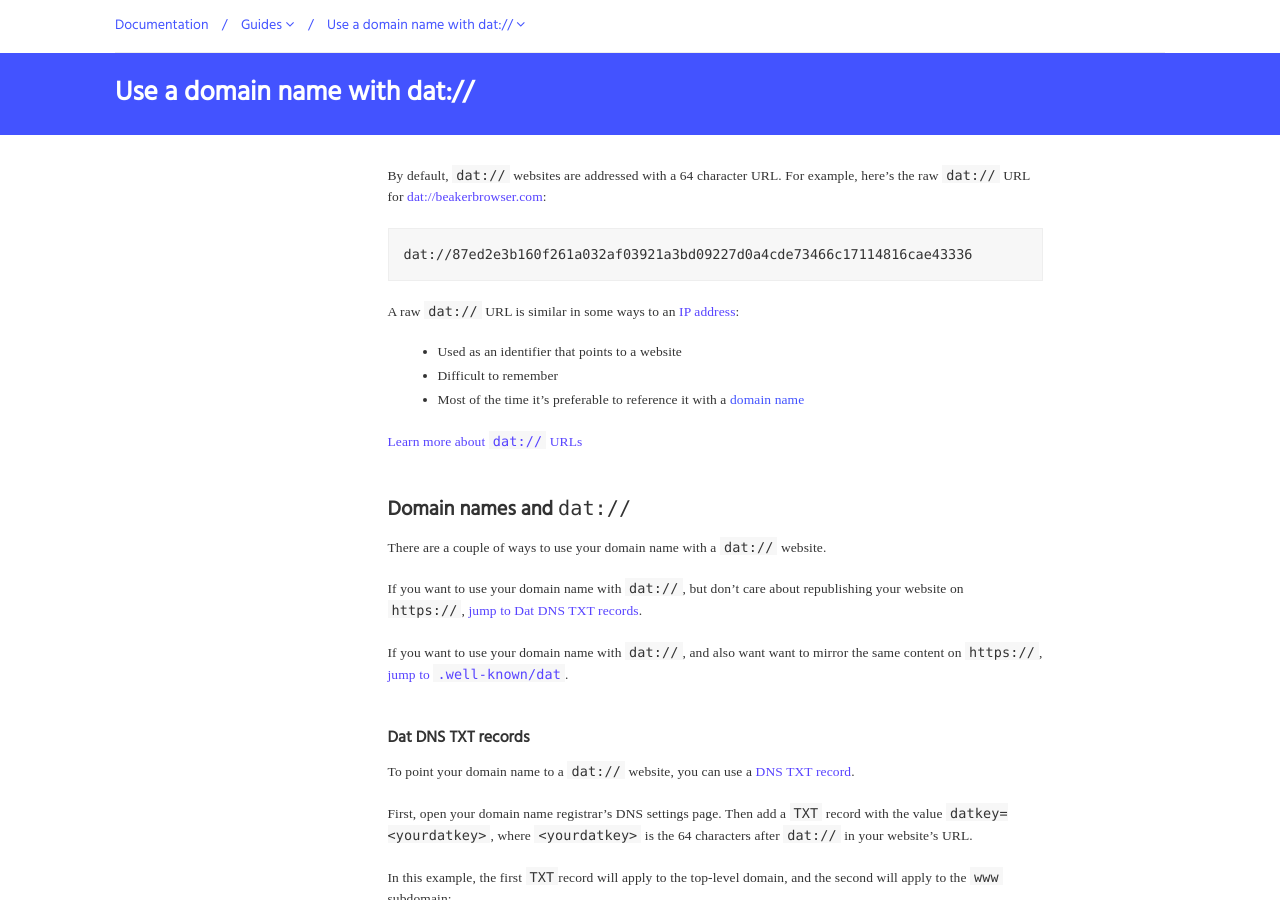
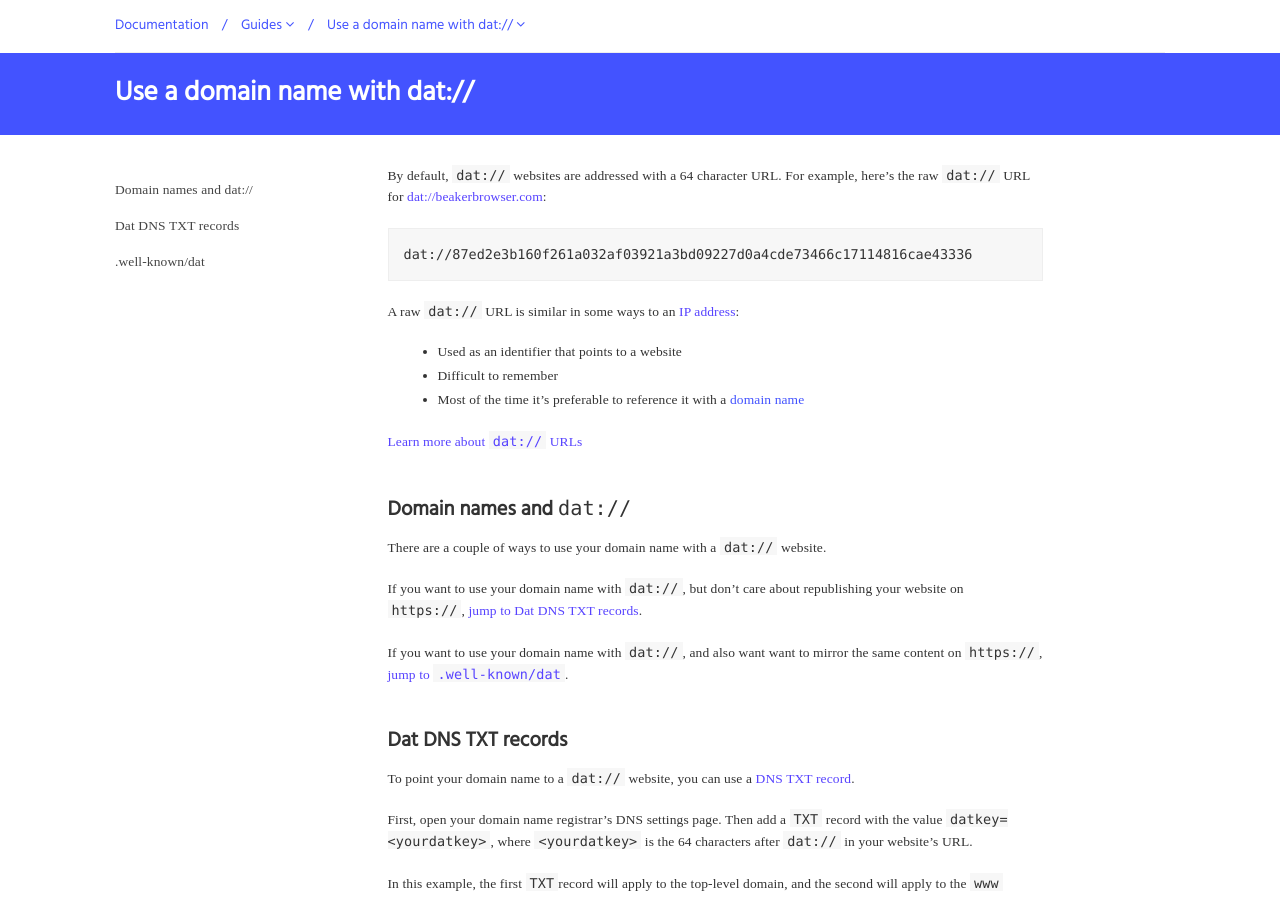
Before and after one commit to beakerbrowser/beakerbrowser.com, a Jekyll site: the page built from _docs/guides/use-a-domain-name-with-dat.md, in a window 1280 px wide and 900 px high. Built offline with Jekyll 4.4.1, drawn with Linux system fonts in a browser that asks for light colours; some web fonts are replaced.

Commit message:
Update use a domain name guide

```diff
--- a/_data/docs.yml
+++ b/_data/docs.yml
@@ -32,8 +32,16 @@ guides:
       authorLink: https://taravancil.com
       authorAvatar: /img/team/taravancil.jpg
       featured: true
+      children:
+        - title: Domain names and dat://
+          url: "#domain-names-and-dat"
+        - title: Dat DNS TXT records
+          url: "#dat-dns-text-records"
+        - title: .well-known/dat
+          url: "#well-knowndat"
     - title: Publish a peer-to-peer website
       url: /docs/guides/publish-a-peer-to-peer-website
+      author: Tara Vancil
       authorLink: https://taravancil.com
       authorAvatar: /img/team/taravancil.jpg
       featured: true
--- a/_docs/guides/use-a-domain-name-with-dat.md
+++ b/_docs/guides/use-a-domain-name-with-dat.md
@@ -28,7 +28,7 @@ If you want to use your domain name with `dat://`, but don't care about republis
 
 If you want to use your domain name with `dat://`, and also want want to mirror the same content on `https://`, [jump to `.well-known/dat`](/docs/guides/use-a-domain-name-with-dat#well-knowndat).
 
-### Dat DNS TXT records
+## Dat DNS TXT records
 
 To point your domain name to a `dat://` website, you can use a [DNS TXT record](https://www.datprotocol.com/deps/0005-dns/#dns-txt-record).
 
@@ -45,7 +45,7 @@ www  | TXT  | datkey=123456...
 
 [Dat DNS TXT record specification](https://www.datprotocol.com/deps/0005-dns/#dns-txt-record)
 
-### `.well-known/dat`
+## `.well-known/dat`
 
 If you want to publish your website under your domain name with both `dat://` and `https://`, consider using the [`.well-known/dat` technique](https://www.datprotocol.com/deps/0005-dns/#-well-known-dat).
 
```
